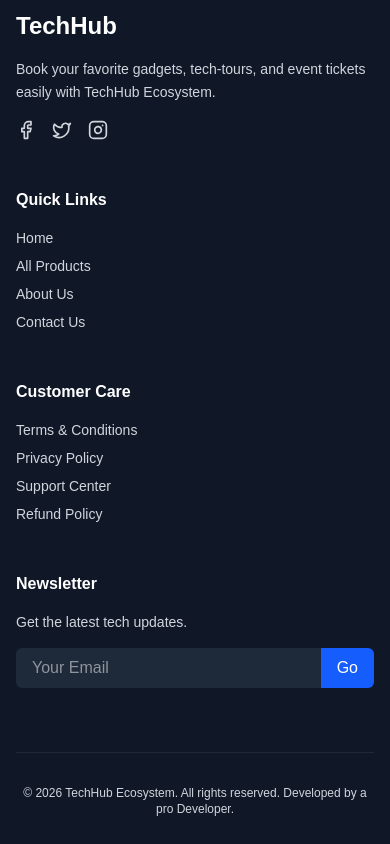
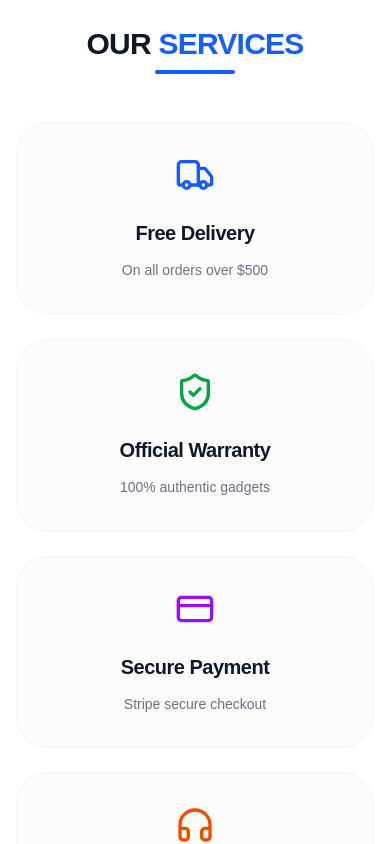
Before and after one commit to sakhawat236hossain/TechHub-Ecosystem, a Next.js app: page / in a window 390 px wide. Shown: the part 9480-10324 px from the top of the page. Built offline with nearby package versions, Linux system fonts and the light colour scheme.

Commit message:
WhyChooseUs  section add

```diff
--- a/src/app/(common-layout)/page.jsx
+++ b/src/app/(common-layout)/page.jsx
@@ -3,6 +3,7 @@ import FeaturedCategories from "@/components/HomePage/FeaturedCategories/Feature
 import FlashSale from "@/components/HomePage/FlashSale/FlashSale";
 import HeroSection from "@/components/HomePage/HeroSection/HeroSection";
 import LatestProducts from "@/components/HomePage/LatestProducts/LatestProducts";
+import WhyChooseUs from "@/components/HomePage/WhyChooseUs/WhyChooseUs";
 
 export default function Home() {
   return (
@@ -14,6 +15,7 @@ export default function Home() {
         <AdSection></AdSection>
         <FlashSale></FlashSale>
         <LatestProducts></LatestProducts>
+        <WhyChooseUs></WhyChooseUs>
       </div>
     </main>
   );
--- /dev/null
+++ b/src/components/HomePage/WhyChooseUs/WhyChooseUs.jsx
@@ -0,0 +1,94 @@
+"use client"
+import { Truck, ShieldCheck, CreditCard, Headphones } from 'lucide-react';
+import { motion } from 'framer-motion';
+
+const services = [
+  {
+    id: 1,
+    title: "Free Delivery",
+    desc: "On all orders over $500",
+    icon: <Truck size={40} />,
+    borderColor: "group-hover:border-blue-500",
+    glow: "group-hover:shadow-blue-500/20",
+    color: "text-blue-600 dark:text-blue-400"
+  },
+  {
+    id: 2,
+    title: "Official Warranty",
+    desc: "100% authentic gadgets",
+    icon: <ShieldCheck size={40} />,
+    borderColor: "group-hover:border-green-500",
+    glow: "group-hover:shadow-green-500/20",
+    color: "text-green-600 dark:text-green-400"
+  },
+  {
+    id: 3,
+    title: "Secure Payment",
+    desc: "Stripe secure checkout",
+    icon: <CreditCard size={40} />,
+    borderColor: "group-hover:border-purple-500",
+    glow: "group-hover:shadow-purple-500/20",
+    color: "text-purple-600 dark:text-purple-400"
+  },
+  {
+    id: 4,
+    title: "24/7 Support",
+    desc: "Dedicated tech experts",
+    icon: <Headphones size={40} />,
+    borderColor: "group-hover:border-orange-500",
+    glow: "group-hover:shadow-orange-500/20",
+    color: "text-orange-600 dark:text-orange-400"
+  }
+];
+
+const WhyChooseUs = () => {
+  return (
+    <section className="py-20 bg-white dark:bg-zinc-950 transition-colors duration-300">
+      <div className="max-w-7xl mx-auto px-4 md:px-6">
+
+        {/* Section Header */}
+        <div className="text-center mb-12">
+          <h2 className="text-3xl font-black text-gray-900 dark:text-white uppercase tracking-tight">
+            Our <span className="text-blue-600">Services</span>
+          </h2>
+          <div className="h-1 w-20 bg-blue-600 mx-auto mt-2 rounded-full"></div>
+        </div>
+
+        <div className="grid grid-cols-1 sm:grid-cols-2 lg:grid-cols-4 gap-6 cursor-pointer">
+          {services.map((service, index) => (
+            <motion.div
+              key={service.id}
+              initial={{ opacity: 0, y: 30 }}
+              whileInView={{ opacity: 1, y: 0 }}
+              transition={{ duration: 0.5, delay: index * 0.1 }}
+              viewport={{ once: true }}
+              className={`group relative p-8 rounded-[2rem] border border-gray-100 dark:border-zinc-800 bg-zinc-50/50 dark:bg-zinc-900/50 transition-all duration-500 ${service.borderColor} ${service.glow} hover:shadow-2xl hover:-translate-y-2`}
+            >
+              {/* Subtle Background Glow on Hover */}
+              <div className="absolute inset-0 bg-gradient-to-br from-white to-transparent dark:from-zinc-800/50 dark:to-transparent opacity-0 group-hover:opacity-100 rounded-[2rem] transition-opacity duration-500" />
+
+              <div className="relative z-10 flex flex-col items-center text-center">
+                <div className={`${service.color} mb-6 transform group-hover:scale-125 group-hover:rotate-6 transition-transform duration-500`}>
+                  {service.icon}
+                </div>
+
+                <h3 className="text-xl font-extrabold text-gray-900 dark:text-zinc-100 mb-3 tracking-tight">
+                  {service.title}
+                </h3>
+
+                <p className="text-sm text-gray-500 dark:text-gray-400 font-medium leading-relaxed">
+                  {service.desc}
+                </p>
+              </div>
+
+              {/* Decorative Corner Element */}
+              <div className={`absolute top-4 right-4 w-2 h-2 rounded-full opacity-0 group-hover:opacity-100 transition-opacity duration-500 ${service.color.split(' ')[0].replace('text', 'bg')}`} />
+            </motion.div>
+          ))}
+        </div>
+      </div>
+    </section>
+  );
+};
+
+export default WhyChooseUs;
```
